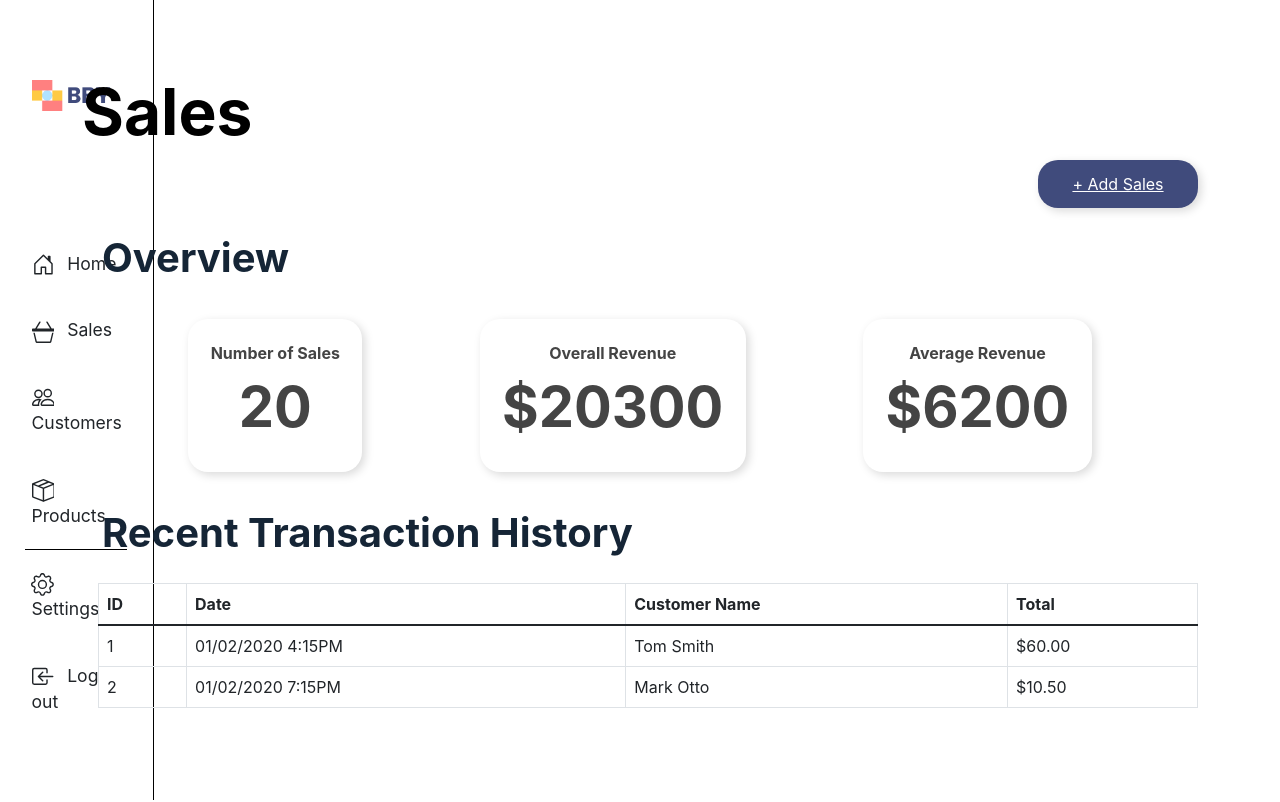
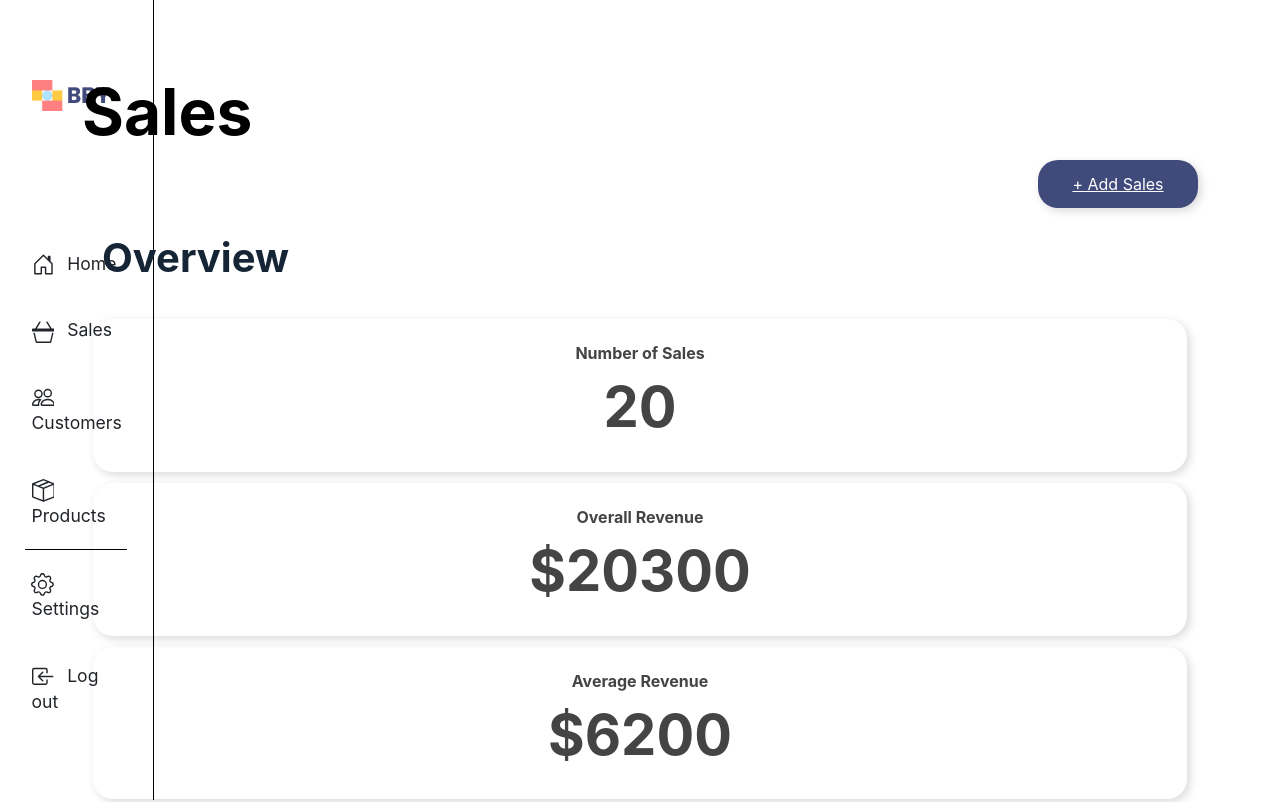
Before and after one commit to Tohusk/crm-baby-name-generator, a React (Create React App) app in the folder front-end/: page /sales in a window 1280 px wide. Shown: the top 802 px of the page. Built offline with nearby package versions, Linux system fonts and the light colour scheme; no server answers.

Commit message:
removed unnecessary css

```diff
--- a/front-end/src/styles/customers.css
+++ b/front-end/src/styles/customers.css
@@ -1,12 +1,3 @@
-.flex-container {
-    display: flex;
-    flex-direction: row;
-    justify-content: space-evenly;
-    align-content: center;
-    align-items: center;
-    align-self: center;
-}
-
 .stats-container{
     display: flex;
     flex-direction: row;
```
